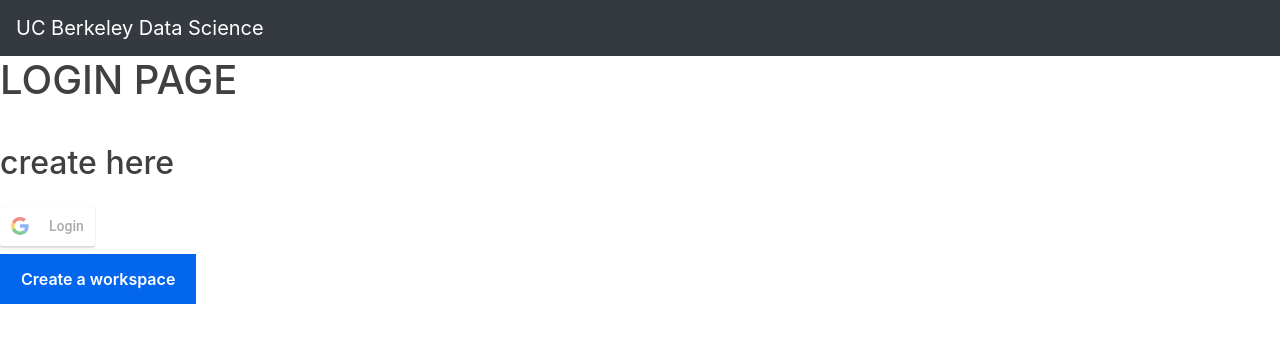
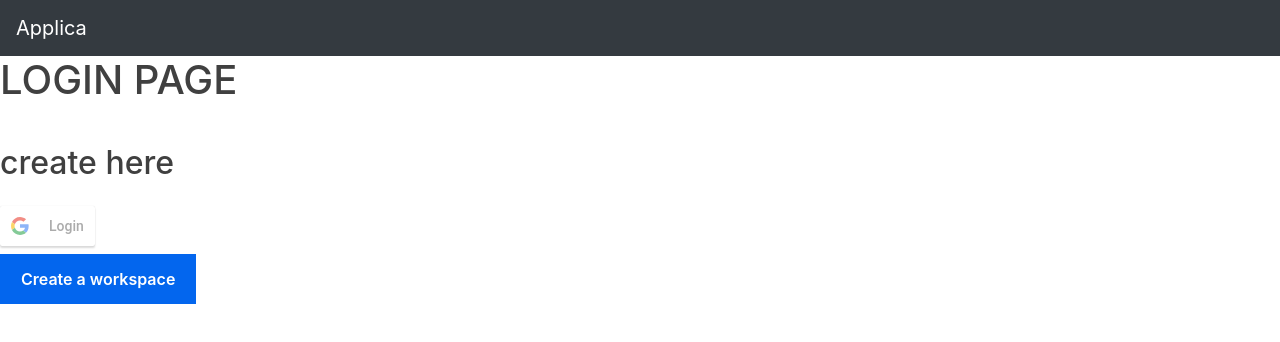
Before and after one commit to howec/webapp, a React (Create React App) app in the folder Client/: page / in a window 1280 px wide. Shown: the top 342 px of the page. Built offline with nearby package versions, Linux system fonts and the light colour scheme; no server answers.

Commit message:
testing landing/login pages

```diff
--- a/Client/src/App.js
+++ b/Client/src/App.js
@@ -5,7 +5,8 @@ import GoogleLogin from 'react-google-login';
 import { BrowserRouter as Router, Route, Switch } from 'react-router-dom';
 
 
-import Login from './pages/Login'
+// import Landing from './pages/Landing'
+import Landing from './pages/landing/Landing'
 import Partners from './pages/partners/Partners'
 import Staff from './pages/staff/Staff';
 import Students from './pages/students/Students';
@@ -20,12 +21,11 @@ class App extends Component{
   constructor(props){
     super(props);
     console.log("in app constructor");
-    console.log(props.data);
 
     /*
     group values: null, Students, Staff, Partners
     */
-    this.state = {loggedIn: false, group: null, profile: null, data: [{filler: "TO FILL WITH DATA", morefiller: "TO FILL WITH DATA2"}]};
+    this.state = {url: null, loggedIn: false, group: null, profile: null, data: [{filler: "TO FILL WITH DATA", morefiller: "TO FILL WITH DATA2"}]};
 
 
     // const socket = this.socket;
@@ -38,9 +38,18 @@ class App extends Component{
   onSignIn = (googleUser, pageName) => {
     //should I be configuring a "group?"
 
+
+    //!!!!!TODO: need to make a function to get the url stuff
+    let urlStuff = ["UC Berkeley Data Science", "https://data.berkeley.edu"];
+    this.setState({url: urlStuff});
+
+
+
     console.log("SignedIn");
     this.setState({loggedIn: true});
     console.log("signed in! " + this.state.loggedIn);
+            console.log("URL: " + this.state.url);
+
 
     //!!!!!TODO: some function to tell you what group the person belongs in
     this.setState({group: "Partners"})
@@ -64,7 +73,7 @@ class App extends Component{
 
   onSignOut = () => {
     console.log("INSIDE THE SIGNOUT FUNCTION");
-    this.setState({loggedIn: false, group: null});
+    this.setState({loggedIn: false, group: null, url: null});
 
     var auth2 = window.gapi.auth2.getAuthInstance();
     auth2.signOut().then(function () {
@@ -81,13 +90,15 @@ class App extends Component{
 
 */
   render(){
+    console.log("inside app.js render..... " + this.state.url);
+
     return (
       <div>
 
-        <Login  group = {this.state.group} loggedIn = {this.state.loggedIn} onSignIn = {this.onSignIn} onSignOut = {this.onSignOut} />
-        <Staff group = {this.state.group} loggedIn = {this.state.loggedIn} onSignIn = {this.onSignIn} onSignOut = {this.onSignOut} />
-        <Students group = {this.state.group} loggedIn = {this.state.loggedIn} onSignIn = {this.onSignIn} onSignOut = {this.onSignOut} />
-        <Partners group = {this.state.group} loggedIn = {this.state.loggedIn} onSignIn = {this.onSignIn} onSignOut = {this.onSignOut} />
+        <Landing url = {["Applica", ""]} group = {this.state.group} loggedIn = {this.state.loggedIn} onSignIn = {this.onSignIn} onSignOut = {this.onSignOut} />
+        <Staff url = {this.state.url} group = {this.state.group} loggedIn = {this.state.loggedIn} onSignIn = {this.onSignIn} onSignOut = {this.onSignOut} />
+        <Students url = {this.state.url} group = {this.state.group} loggedIn = {this.state.loggedIn} onSignIn = {this.onSignIn} onSignOut = {this.onSignOut} />
+        <Partners url = {this.state.url} group = {this.state.group} loggedIn = {this.state.loggedIn} onSignIn = {this.onSignIn} onSignOut = {this.onSignOut} />
 
       </div>
 
--- a/Client/src/components/NavigationBar.js
+++ b/Client/src/components/NavigationBar.js
@@ -59,7 +59,7 @@ class NavigationBar extends Component {
 			/>
 
 		   <nav className="navbar navbar-expand-sm navbar-dark bg-dark">
-		      <a className="navbar-brand" href="https://data.berkeley.edu">UC Berkeley Data Science</a>
+		      <a className="navbar-brand" href={this.props.url[1]}>{this.props.url[0]}</a>
 		    </nav>
 
 		</div>
@@ -67,8 +67,6 @@ class NavigationBar extends Component {
   		)
   	}
   	else{
-
-  		//this will return a generic navbar that needs to be split into three conditions...
     return (
 		<div>
 			<link
@@ -80,7 +78,8 @@ class NavigationBar extends Component {
 
 		   <nav className="navbar navbar-expand-sm navbar-dark bg-dark">
 
-		      <a className="navbar-brand" href="https://data.berkeley.edu">UC Berkeley Data Science</a>
+		      <a className="navbar-brand" href={this.props.url[1]}>{this.props.url[0]}</a>
+
 		      <button className="navbar-toggler" type="button" data-toggle="collapse" data-target="#navbarsExample03" aria-controls="navbarsExample03" aria-expanded="false" aria-label="Toggle navigation">
 		        <span className="navbar-toggler-icon"></span>
 		      </button>
--- a/Client/src/pages/Login.js
+++ b/Client/src/pages/Landing.js
@@ -8,7 +8,7 @@ import NavigationBar from '../components/NavigationBar'
 
 
 
-class Login extends Component {
+class Landing extends Component {
 
   constructor(props){
     super(props);
@@ -38,13 +38,15 @@ class Login extends Component {
 
   render() {
     // if on the "Login" page
+
+
     if(this.props.group == null){
       if(this.props.loggedIn == false){
 
       return(
 
         <div>
-          <NavigationBar loggedIn = {false} onSignOut = {null} navbarItems = {null}/>
+          <NavigationBar url = {this.props.url} loggedIn = {false} onSignOut = {null} navbarItems = {null}/>
 
 
           <div>
@@ -89,4 +91,4 @@ class Login extends Component {
 
 
 
-export default Login;
+export default Landing;
--- a/Client/src/pages/Partners/Partners.js
+++ b/Client/src/pages/Partners/Partners.js
@@ -49,7 +49,7 @@ class Partners extends Component {
   	if(this.props.group == 'Partners'){
 	    return (
 	    	<div>
-          <NavigationBar loggedIn = {this.props.loggedIn} onSignOut = {this.props.onSignOut} navbarItems = {[[this.toHome, "Home"], [this.toApplicants, "Applicants"], [this.toProfile, "Profile"]]}/>
+          <NavigationBar url = {this.props.url} loggedIn = {this.props.loggedIn} onSignOut = {this.props.onSignOut} navbarItems = {[[this.toHome, "Home"], [this.toApplicants, "Applicants"], [this.toProfile, "Profile"]]}/>
 
 
 				  <h1> Partners page! </h1>
--- a/Client/src/pages/Staff/Staff.js
+++ b/Client/src/pages/Staff/Staff.js
@@ -61,7 +61,7 @@ class Staff extends Component {
 	    return (
 
 	    	<div>
-		      <NavigationBar loggedIn = {this.props.loggedIn} onSignOut = {this.props.onSignOut} navbarItems = {[[this.toHome, "Home"], [this.toStaff, "Staff"], [this.toPartners, "Partners"], [this.toStudents, "Students"]]}/>
+		      <NavigationBar url = {this.props.url} loggedIn = {this.props.loggedIn} onSignOut = {this.props.onSignOut} navbarItems = {[[this.toHome, "Home"], [this.toStaff, "Staff"], [this.toPartners, "Partners"], [this.toStudents, "Students"]]}/>
 
 
 
--- a/Client/src/pages/Students/Students.js
+++ b/Client/src/pages/Students/Students.js
@@ -50,7 +50,7 @@ class Students extends Component {
   	if(this.props.group == 'Students'){
 	    return (
 	    	<div>
-          <NavigationBar loggedIn = {this.props.loggedIn} onSignOut = {this.props.onSignOut} navbarItems = {[[this.toHome, "Home"], [this.toApplications, "Applications"], [this.toProfile, "Profile"]]}/>
+          <NavigationBar url = {this.props.url} loggedIn = {this.props.loggedIn} onSignOut = {this.props.onSignOut} navbarItems = {[[this.toHome, "Home"], [this.toApplications, "Applications"], [this.toProfile, "Profile"]]}/>
 
 				  <h1> Students page! </h1>
 
--- /dev/null
+++ b/Client/src/pages/landing/Landing.js
@@ -0,0 +1,69 @@
+import React, { Component } from 'react';
+import ReactDOM from 'react-dom';
+import {Link} from 'react-router-dom';
+import GoogleLogin from 'react-google-login';
+
+import socket from '../../components/SocketUser';
+import NavigationBar from '../../components/NavigationBar';
+
+
+import CreateSubpage from './subpages/Create';
+import LoginSubpage from './subpages/Login';
+
+class Landing extends Component {
+
+  constructor(props){
+    super(props);
+
+    this.state = {page: "Landing"}
+  }
+
+  responseGoogle = (response) => {
+    console.log("FAILED TO SIGN IN. " + JSON.stringify(response));
+  }
+
+
+
+
+  createWorkspaceHandler = () => {
+    socket.emit("createWorkspace", "NAME", "URL");
+    console.log("Clicked workspace button");
+
+    console.log('before the emission');
+    socket.emit('test', {testing: "0000"});
+
+    socket.on("sendingattempt", function(data){
+    console.log("sending from within app.js");
+    console.log(data.attempt);
+
+    });
+
+  }
+
+  render() {
+    // if on the "Login" page
+    if(this.props.group==null){
+      return(
+
+        <div>
+          <NavigationBar url = {this.props.url} loggedIn = {false} onSignOut = {null} navbarItems = {null}/>
+
+
+
+          <LoginSubpage page={this.state.page} onSignIn = {this.props.onSignIn} />
+          <CreateSubpage page={this.state.page} />
+        </div>
+
+        )
+    }
+    //else do not show the "Login" page
+    else{
+      return null;
+    }
+
+  }
+}
+
+
+
+export default Landing;
--- /dev/null
+++ b/Client/src/pages/landing/subpages/Create.js
@@ -0,0 +1,59 @@
+import React, { Component } from 'react';
+import ReactDOM from 'react-dom';
+import {Link} from 'react-router-dom';
+import GoogleLogin from 'react-google-login';
+
+import socket from '../../../components/SocketUser';
+import NavigationBar from '../../../components/NavigationBar'
+
+
+
+
+class Create extends Component {
+
+  constructor(props){
+    super(props);
+  }
+
+  responseGoogle = (response) => {
+    console.log("FAILED TO SIGN IN. " + JSON.stringify(response));
+  }
+
+
+
+
+  createWorkspaceHandler = () => {
+    socket.emit("createWorkspace", "NAME", "URL");
+    console.log("Clicked workspace button");
+
+    console.log('before the emission');
+    socket.emit('test', {testing: "0000"});
+
+    socket.on("sendingattempt", function(data){
+    console.log("sending from within app.js");
+    console.log(data.attempt);
+
+    });
+
+  }
+
+  render() {
+    // if on the "Login" page
+
+    if(this.props.page == "Create"){
+      return null;
+    }
+    //else do not show the "Login" page
+    else{
+      return null;
+    }
+
+  }
+}
+
+
+
+
+
+
+export default Create;
--- /dev/null
+++ b/Client/src/pages/landing/subpages/Login.js
@@ -0,0 +1,92 @@
+import React, { Component } from 'react';
+import ReactDOM from 'react-dom';
+import {Link} from 'react-router-dom';
+import GoogleLogin from 'react-google-login';
+
+import socket from '../../../components/SocketUser';
+import NavigationBar from '../../../components/NavigationBar'
+
+
+
+class Login extends Component {
+
+  constructor(props){
+    super(props);
+  }
+
+  responseGoogle = (response) => {
+    console.log("FAILED TO SIGN IN. " + JSON.stringify(response));
+  }
+
+
+
+
+  createWorkspaceHandler = () => {
+    socket.emit("createWorkspace", "NAME", "URL");
+    console.log("Clicked workspace button");
+
+    console.log('before the emission');
+    socket.emit('test', {testing: "0000"});
+
+    socket.on("sendingattempt", function(data){
+    console.log("sending from within app.js");
+    console.log(data.attempt);
+
+    });
+
+  }
+
+  render() {
+    // if on the "Login" page
+
+      if(this.props.page == "Landing"){
+
+      return(
+
+        <div>
+
+          <div>
+            <h1> LOGIN PAGE </h1>
+            <h2> create here </h2>
+            <GoogleLogin
+              clientId="273539098251-5nhctai82l0ram9s38gkp7s22ahc4lui.apps.googleusercontent.com"
+              buttonText="Login"
+              onSuccess={this.props.onSignIn}
+              onFailure={this.responseGoogle}
+              cookiePolicy={'single_host_origin'}
+            />
+          </div>
+
+          <div>
+            <button onClick = {this.createWorkspaceHandler}>Create a workspace</button>
+          </div>
+
+        </div>
+        )}
+      else{
+        return null
+      }
+
+    }
+    //else do not show the "Login" page
+}
+
+/*
+
+      else{
+        return (
+          <div>
+            <h1> NOT SURE BUT IF IT GETS IN HERE THEN MAYBE THE USER WASN'T FOUND? </h1>
+            <h2> create here </h2>
+            <div></div>
+            <button id = "SignOut" onClick = {this.props.onSignOut}> Sign Out Here </button>
+          </div>
+        )
+      }
+
+*/
+
+
+
+
+export default Login;
```
